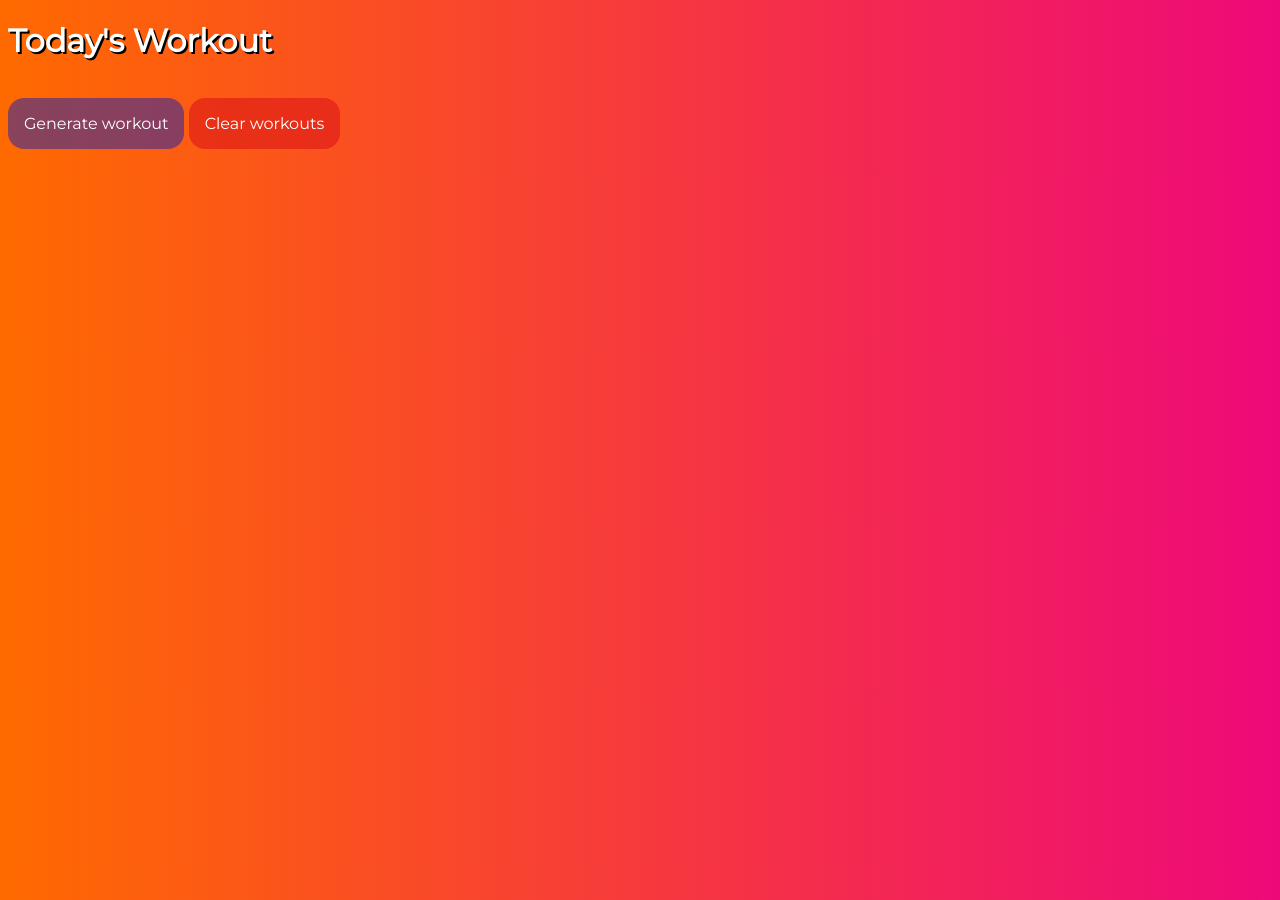
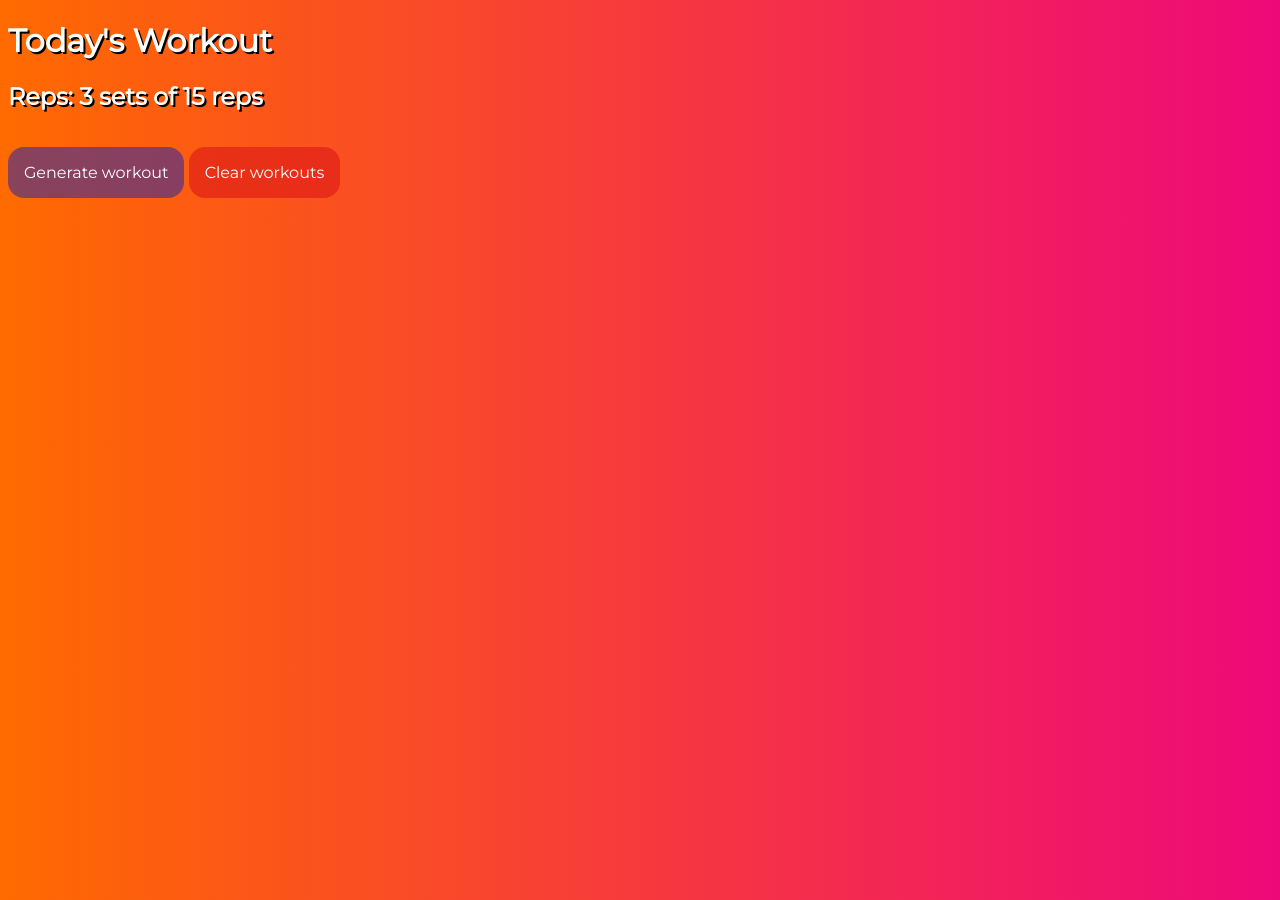
Before and after one commit to ajsaucier/ajsaucier.github.io, a Jekyll site: the page random-workout/index.html, which Jekyll copies as it is, in a window 1280 px wide. Built offline with Jekyll 4.4.1, drawn with Linux system fonts in a browser that asks for light colours; some of the changed lines change nothing that is shown.

Commit message:
Workouts v4
Removed Cardio category; Added heading with random reps and reps data
to json file

```diff
--- a/random-workout/index.html
+++ b/random-workout/index.html
@@ -13,6 +13,8 @@
 <body>
     <h1>Today's Workout</h1>
 
+    <h2 id="reps">Reps: </h2>
+
     <button id="generate-workout">Generate workout</button>
 
     <button id="erase">Clear workouts</button>
--- a/random-workout/main.css
+++ b/random-workout/main.css
@@ -127,7 +127,7 @@ body {
       #randos .exercise-row{
        display: grid;
        width: 100%;
-       grid-template-columns: 1fr 1fr 1fr 1fr;
+       grid-template-columns: repeat(3, 1fr);
        grid-template-rows: auto;
        grid-gap: 1em;
     }
--- a/random-workout/main.js
+++ b/random-workout/main.js
@@ -6,7 +6,15 @@
 var armsInput = document.getElementById("arm");
 var legsInput = document.getElementById("leg");
 var absInput = document.getElementById("abs");
-var cardioInput = document.getElementById("cardio");
+var repsHeading = document.getElementById("reps");
+
+fetch("workouts.json")
+    .then(function(response){
+        response.json()
+        .then(function(data){
+            repsHeading.textContent += data.reps[Math.floor(Math.random()*data.reps.length)];
+        })
+    });
 
 function saveWorkout(e) {
     // stop the regular form submission
@@ -51,7 +59,7 @@ function saveWorkout(e) {
 var exerciseDiv = document.getElementById("randos");
 
 (function() {
-const headings = document.querySelectorAll('h2')
+const headings = document.querySelectorAll('h3')
 
 Array.prototype.forEach.call(headings, heading => {
     let btn = heading.querySelector('button')
@@ -92,12 +100,6 @@ function generateWorkouts() {
     newAbsDiv.textContent = "🏋️‍  ";
     exerciseRow.appendChild(newAbsDiv);
 
-    var newCardioDiv = document.createElement("div");
-    newCardioDiv.setAttribute("id", `cardio-${cnt}`);
-    newCardioDiv.classList.add("cardio");
-    newCardioDiv.textContent = "🚴‍ ";
-    exerciseRow.appendChild(newCardioDiv);
-
     var xhttp = new XMLHttpRequest();
     xhttp.responseType = 'json';
     xhttp.onreadystatechange = function() {
@@ -105,12 +107,10 @@ function generateWorkouts() {
             var randomArms = this.response.arms[Math.floor(Math.random()*this.response.arms.length)];
             var randomLegs = this.response.legs[Math.floor(Math.random()*this.response.legs.length)];
             var randomAbs = this.response.abs[Math.floor(Math.random()*this.response.abs.length)];
-            var randomCardio = this.response.cardio[Math.floor(Math.random()*this.response.cardio.length)];
 
             document.getElementById(`arms-${cnt}`).textContent += randomArms;
             document.getElementById(`legs-${cnt}`).textContent += randomLegs;
             document.getElementById(`abs-${cnt}`).textContent += randomAbs;
-            document.getElementById(`cardio-${cnt}`).textContent += randomCardio;
         }
     };
     xhttp.open("GET", "workouts.json", true);
--- a/random-workout/workouts.json
+++ b/random-workout/workouts.json
@@ -1,6 +1,6 @@
 {
   "arms" : ["TRX row", "chest press", "band curl", "bosu DB curls", "bosu band pull", "bent over row", "skull crusher", "bosu DB row", "bosu hammer curl", "chest fly", "bosu back fly", "TRX curls", "bent over rows", "standing DB curl", "DB lateral raise", "front forward DB raise", "DB shrug", "MB chest press", "tricep kickback"],
-  "legs" : ["KB squat", "slow bridge", "band lateral step", "bosu lateral lunge", "KB box squat", "box single-leg bridge", "BW lunge", "bridge on bosu", "donkey kicks", "fire hydrant", "step-up with knee raise", "standing DB calf raise", "plie squat calf raise", "basic leg lift", "KB goblet squat", "squat side kick"],
+  "legs" : ["KB squat", "slow bridge", "band lateral step", "cardio blast", "bosu lateral lunge", "KB box squat", "run", "box single-leg bridge", "BW lunge", "bridge on bosu", "cardio blast", "donkey kicks", "fire hydrant", "run", "step-up with knee raise", "standing DB calf raise", "plie squat calf raise", "basic leg lift", "cardio blast", "KB goblet squat", "squat side kick", "run"],
   "abs" : ["MB crunch", "bosu crunch", "DB crunch with leg raise", "muffin top burner", "bosu plank with toe tap", "bosu DB crunch", "bicycle crunches", "side planks", "plank glute kick", "lying leg lift", "reverse crunch", "flutter kicks", "BW walking lunge"],
-  "cardio" : ["run", "cardio blast"]
+  "reps" : ["5 sets of 12 reps", "6 sets of 10 reps", "4 sets of 15 reps", "3 sets of 20 reps", "4 sets of 10 reps", "3 sets of 15 reps"]
 }
```
